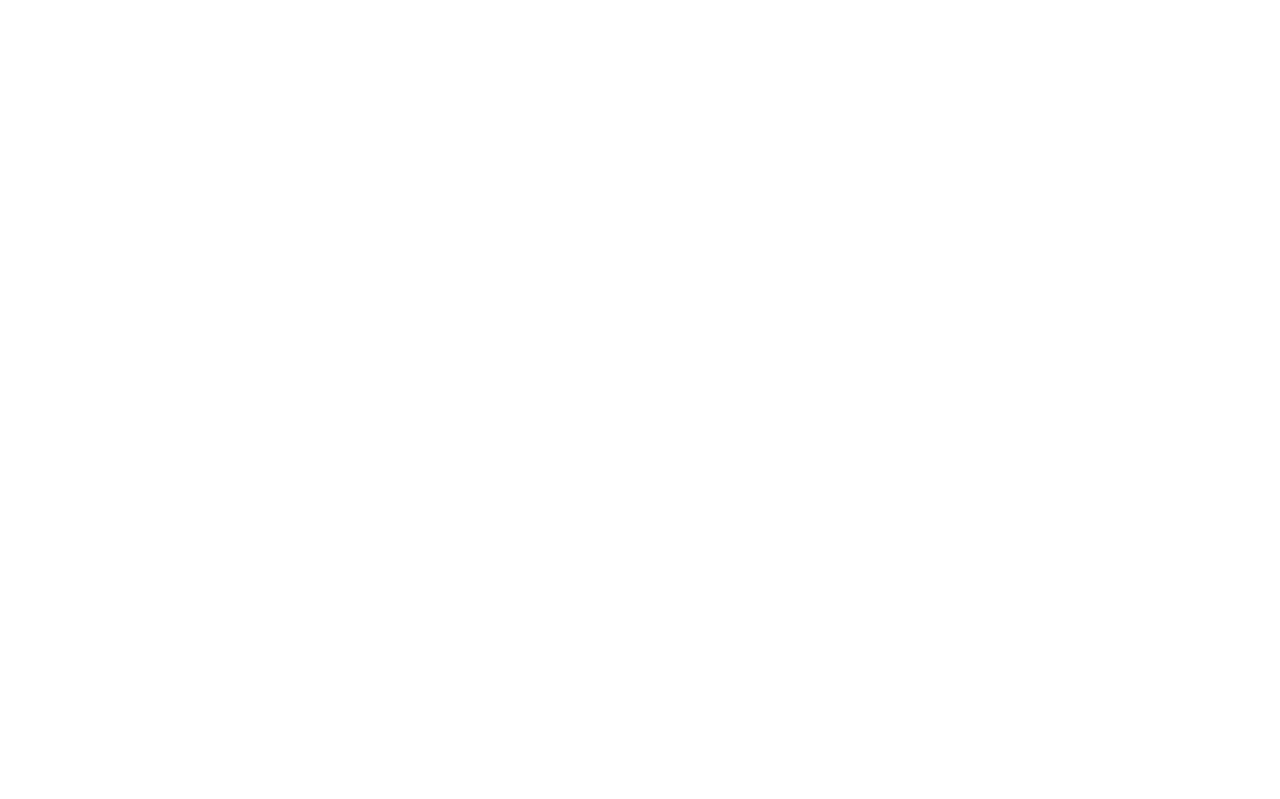
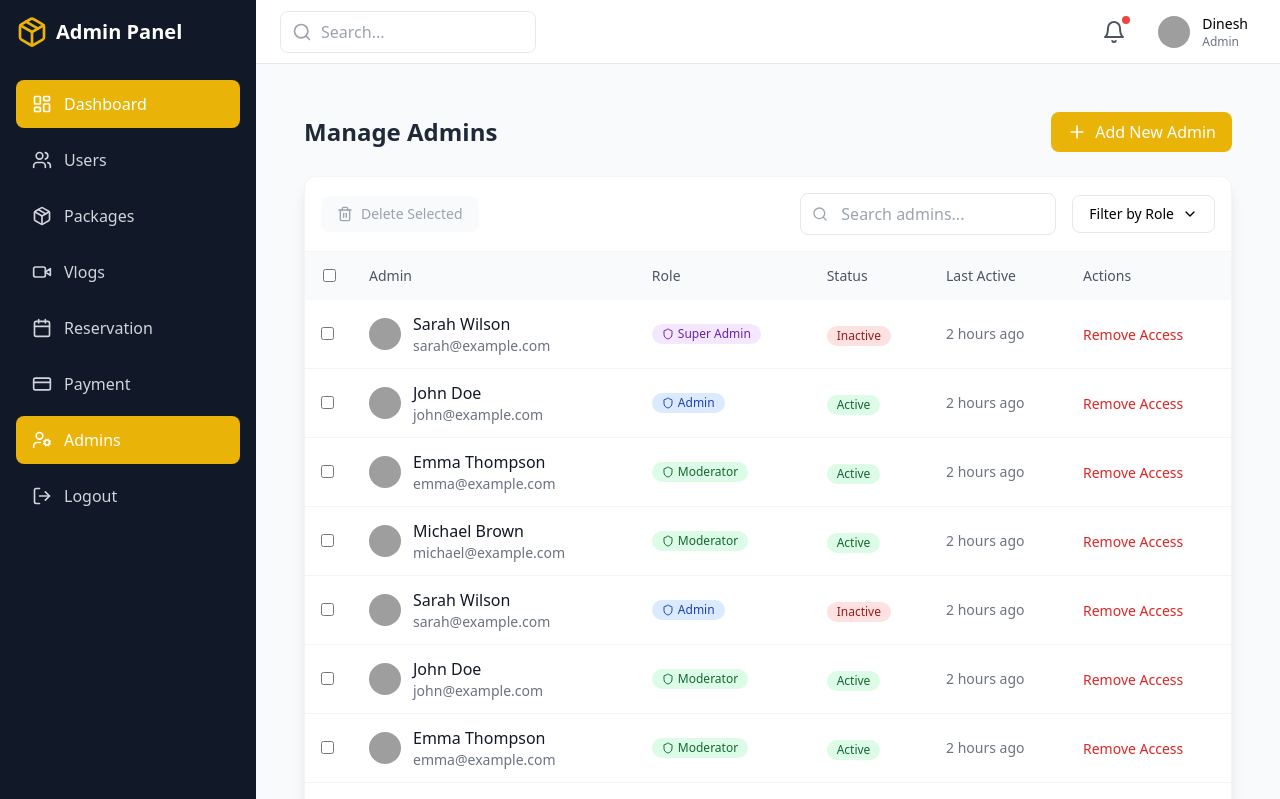
Before and after one commit to KDHBuddhika/Moksha, a React (Vite) app in the folder client/: page /dashboard/admins in a window 1280 px wide. Before the commit this address had no page. Shown: the top 799 px of the page. Built offline with nearby package versions, Linux system fonts and the light colour scheme; grey boxes are pictures that could not be loaded.

Commit message:
update routes in dashboard

```diff
--- a/client/src/App.tsx
+++ b/client/src/App.tsx
@@ -16,6 +16,7 @@
 import AdminPackages from './pages/Dashboard/Packages';
 import Vlogs from './pages/Dashboard/Vlogs';
 import AddVlog from './pages/Dashboard/AddVlog';
+import Admins from './pages/Dashboard/Admins';
 
 function App() {
 
@@ -45,6 +46,8 @@
 
         <Route path="/dashboard/vlogs/add" element={<AddVlog />} />
 
+        <Route path="/dashboard/admins" element={<Admins />} />
+
         </Route>
 
 
--- a/client/src/components/dashboard/Sidebar.tsx
+++ b/client/src/components/dashboard/Sidebar.tsx
@@ -18,7 +18,7 @@
   { path: '/dashboard/vlogs', icon: Video, label: 'Vlogs' },
   { path: '/reservation', icon: Calendar, label: 'Reservation' },
   { path: '/payment', icon: CreditCard, label: 'Payment' },
-  { path: '/admins', icon: UserCog, label: 'Admins' },
+  { path: '/dashboard/admins', icon: UserCog, label: 'Admins' },
 ];
 
 const Sidebar = () => {
```
